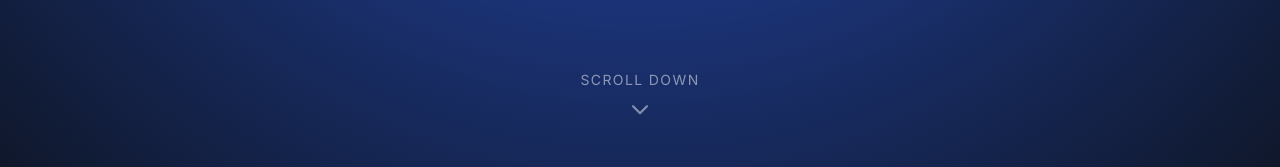
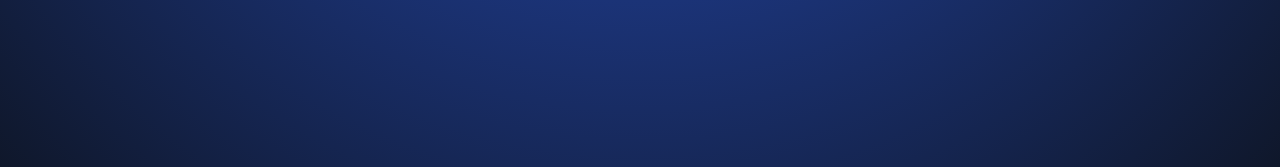
Before and after one commit to ATripathi13/AAVAAZ-MedStream, a React app in the folder frontend/: page / in a window 1280 px wide. Shown: the part 630-797 px from the top of the page. Built offline with nearby package versions, Linux system fonts and the light colour scheme; the HTML template or start-up script is replaced by a standard one.

Commit message:
style(home): Remove scroll down indicator

```diff
--- a/frontend/src/pages/Home.jsx
+++ b/frontend/src/pages/Home.jsx
@@ -17,27 +17,7 @@ export default function Home() {
                 Real-time Voice Intelligence for Healthcare
             </p>
 
-            {/* Scroll Down Indicator */}
-            <div className="absolute bottom-12">
-                <p className="text-white/50 text-sm uppercase tracking-widest mb-2">
-                    SCROLL DOWN
-                </p>
-                <div className="flex justify-center">
-                    <svg
-                        className="w-6 h-6 text-white/50 animate-bounce"
-                        fill="none"
-                        stroke="currentColor"
-                        viewBox="0 0 24 24"
-                    >
-                        <path
-                            strokeLinecap="round"
-                            strokeLinejoin="round"
-                            strokeWidth={2}
-                            d="M19 9l-7 7-7-7"
-                        />
-                    </svg>
-                </div>
-            </div>
+
         </div>
     );
 }
```
